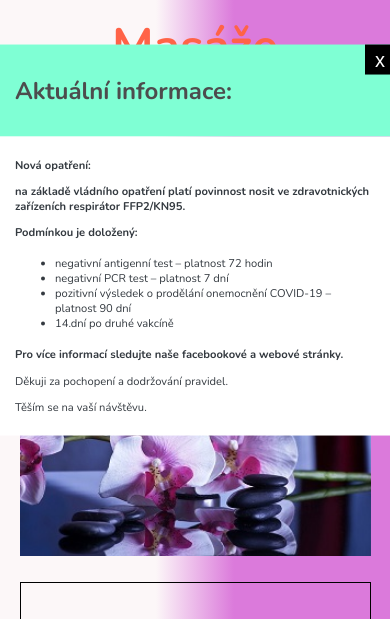
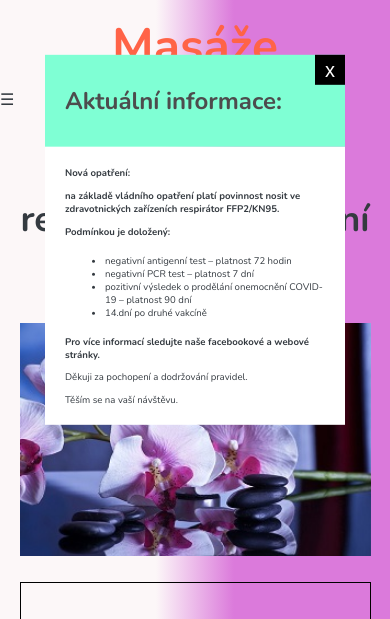
Before and after one commit to devilAn666/Masaze, an Eleventy site: page index.html in a window 390 px wide. Shown: the part 182-801 px from the top of the page. Built offline with nearby package versions, Linux system fonts and the light colour scheme; Eleventy itself is replaced by a stand-in of ours; files that its build step writes are made by us from their sources.

Commit message:
stylování responsive pop-up

```diff
--- a/scss/_pop-up.scss
+++ b/scss/_pop-up.scss
@@ -1,8 +1,8 @@
 @use 'variables';
 
 .popup {
-  position: fixed;
-  width: 400px;
+  position: absolute;
+  width: 300px;
   left: 50%;
   top: 50%;
   transform: translate(-50%, -50%);
@@ -23,7 +23,7 @@
 
     p,
     li {
-      font-size: 0.7em;
+      font-size: 0.6em;
     }
   }
 }
@@ -39,6 +39,18 @@
   font-size: 20px;
   line-height: 1;
 }
+
+@media screen and (min-width: 780px) {
+  .popup {
+    width:400px;
+
+    p,
+    li {
+      font-size: 0.7em;
+    }
+  }
+}
+
 
 @media screen and (min-width: 980px) {
     .popup {
```
Also changed, not shown: css/style.css, 1 other file.
